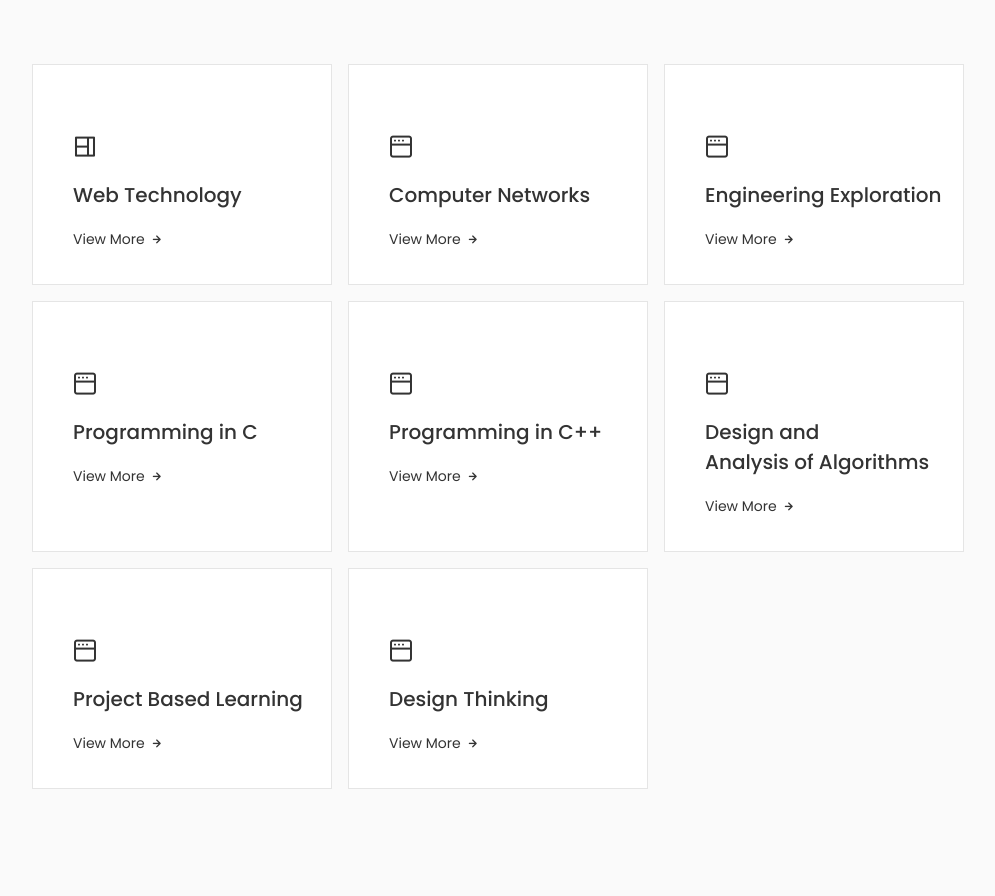
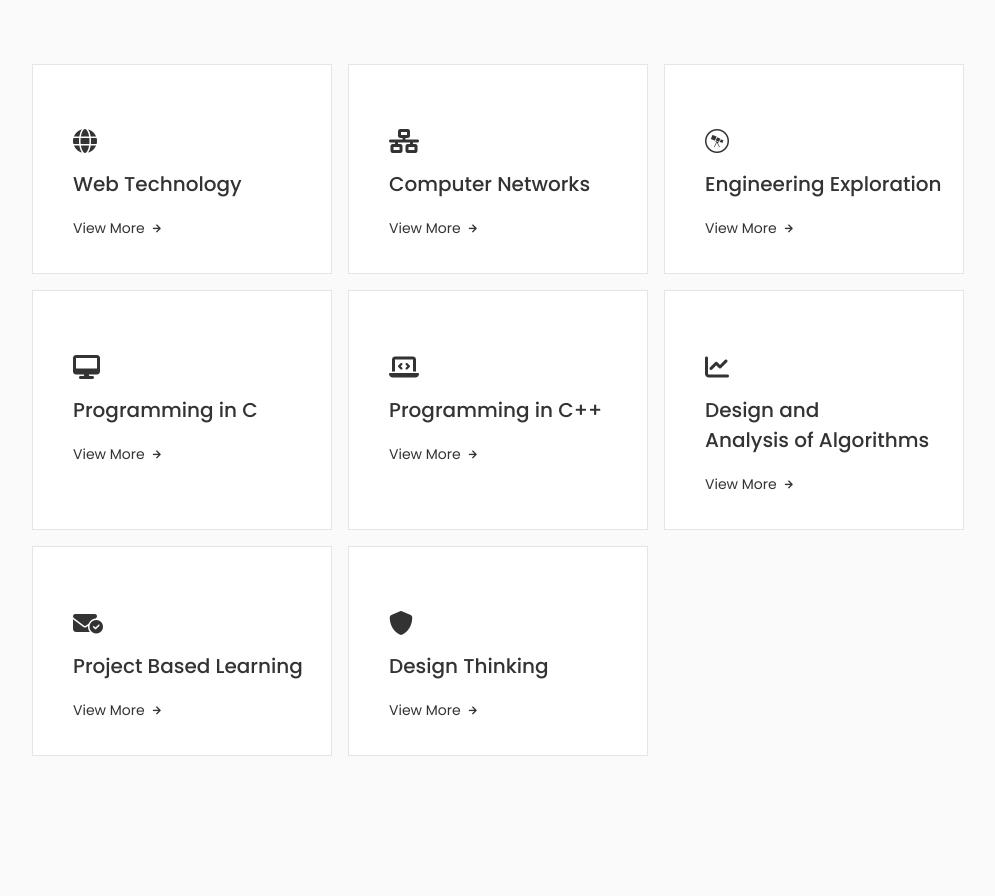
Before and after one commit to Ishan0704/portfolio-priya-mam, a React (Create React App) app: page / in a window 1280 px wide. Shown: the part 1306-2202 px from the top of the page, without its empty margins (124-1119 px from the left). Built offline with nearby package versions, Linux system fonts and the light colour scheme.

Commit message:
icons updated

```diff
--- a/public/index.html
+++ b/public/index.html
@@ -27,8 +27,12 @@
 
     <!-- BOXICON -->
     <link href='https://unpkg.com/boxicons@2.1.4/css/boxicons.min.css' rel='stylesheet'>
+
     <!-- UNICORN -->
     <link rel="stylesheet" href="https://unicons.iconscout.com/release/v4.0.8/css/line.css">
+
+    <!-- FONTAWESOME -->
+     <link rel="stylesheet" href="https://cdnjs.cloudflare.com/ajax/libs/font-awesome/6.5.2/css/all.min.css">
 
     <title>Portfolio Website</title>
   </head>
--- a/src/components/subject_taught/Subject.jsx
+++ b/src/components/subject_taught/Subject.jsx
@@ -16,7 +16,8 @@ const Subject = () => {
       <div className="subject__container container grid">
         <div className="subject__content">
           <div>
-            <i className="uil uil-web-grid subject__icon"></i>
+            {/* <i className="uil uil-web-grid subject__icon"></i> */}
+            <i class="fa-solid fa-globe subject__icon"></i>
             <h3 className="subject__title">Web Technology</h3>
           </div>
           <span className="subject__button" onClick={() => toggleTab(1)}>
@@ -60,7 +61,8 @@ const Subject = () => {
 
         <div className="subject__content">
           <div>
-            <i className="uil uil-window subject__icon"></i>
+            {/* <i className="uil uil-window subject__icon"></i> */}
+            <i class="fa-solid fa-network-wired subject__icon"></i>
             <h3 className="subject__title">Computer Networks</h3>
           </div>
           <span className="subject__button" onClick={() => toggleTab(2)}>
@@ -104,7 +106,8 @@ const Subject = () => {
 
         <div className="subject__content">
           <div>
-            <i className="uil uil-window subject__icon"></i>
+            {/* <i className="uil uil-window subject__icon"></i> */}
+            <i class="fa-brands fa-wpexplorer subject__icon"></i>
             <h3 className="subject__title">Engineering Exploration</h3>
           </div>
           <span className="subject__button" onClick={() => toggleTab(3)}>
@@ -148,7 +151,9 @@ const Subject = () => {
 
         <div className="subject__content">
           <div>
-            <i className="uil uil-window subject__icon"></i>
+            {/* <i className="uil uil-window subject__icon"></i> */}
+            {/* <i class="fa-light fa-laptop-code subject__icon"></i> */}
+            <i class="fa-solid fa-desktop subject__icon"></i>
             <h3 className="subject__title">Programming in C</h3>
           </div>
           <span className="subject__button" onClick={() => toggleTab(4)}>
@@ -192,7 +197,8 @@ const Subject = () => {
 
         <div className="subject__content">
           <div>
-            <i className="uil uil-window subject__icon"></i>
+            {/* <i className="uil uil-window subject__icon"></i> */}
+            <i class="fa-solid fa-laptop-code subject__icon"></i>
             <h3 className="subject__title">Programming in C++</h3>
           </div>
           <span className="subject__button" onClick={() => toggleTab(5)}>
@@ -236,7 +242,8 @@ const Subject = () => {
 
         <div className="subject__content">
           <div>
-            <i className="uil uil-window subject__icon"></i>
+            {/* <i className="uil uil-window subject__icon"></i> */}
+            <i class="fa-solid fa-chart-line subject__icon"></i>
             <h3 className="subject__title">Design and Analysis of Algorithms</h3>
           </div>
           <span className="subject__button" onClick={() => toggleTab(6)}>
@@ -280,7 +287,8 @@ const Subject = () => {
 
         <div className="subject__content">
           <div>
-            <i className="uil uil-window subject__icon"></i>
+            {/* <i className="uil uil-window subject__icon"></i> */}
+            <i class="fa-solid fa-envelope-circle-check subject__icon"></i>
             <h3 className="subject__title">Project Based Learning</h3>
           </div>
           <span className="subject__button" onClick={() => toggleTab(7)}>
@@ -324,7 +332,8 @@ const Subject = () => {
 
         <div className="subject__content">
           <div>
-            <i className="uil uil-window subject__icon"></i>
+            {/* <i className="uil uil-window subject__icon"></i> */}
+            <i class="fa-solid fa-shield subject__icon"></i>
             <h3 className="subject__title">Design Thinking</h3>
           </div>
           <span className="subject__button" onClick={() => toggleTab(8)}>
```
